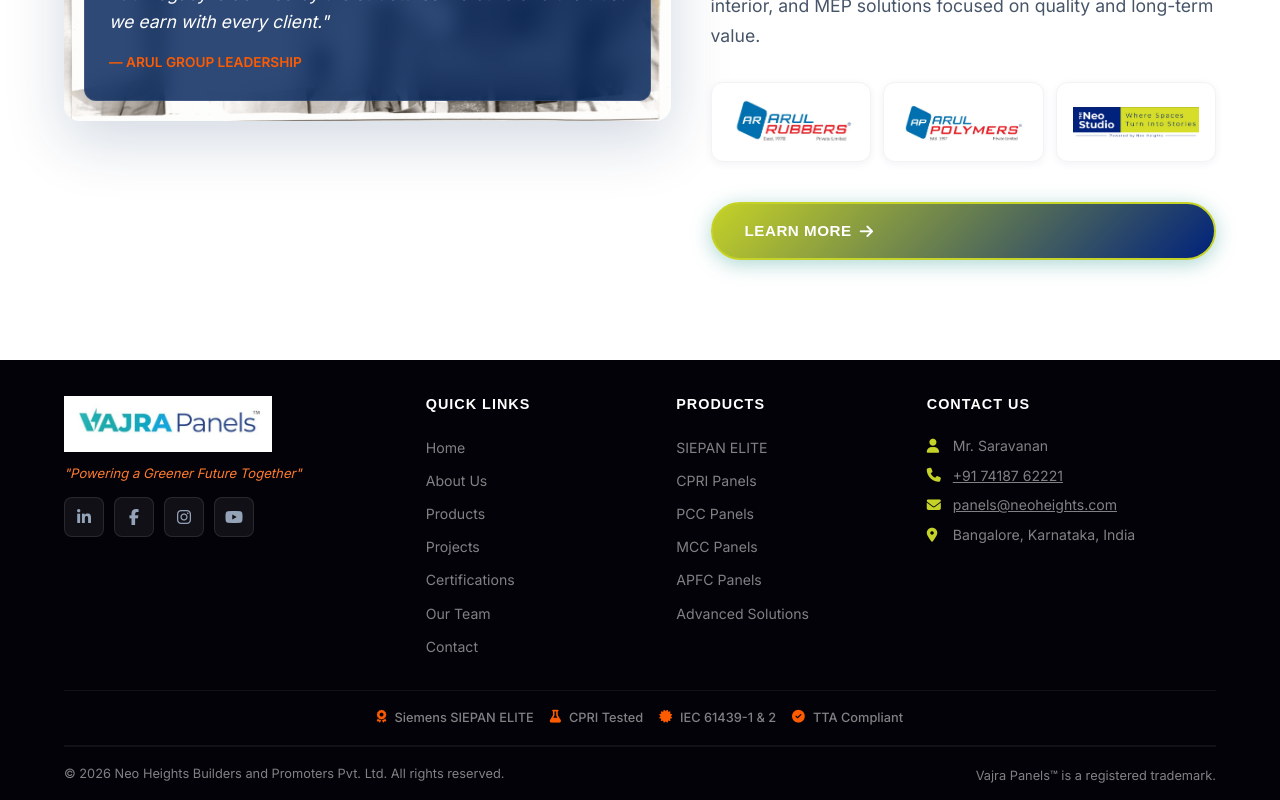
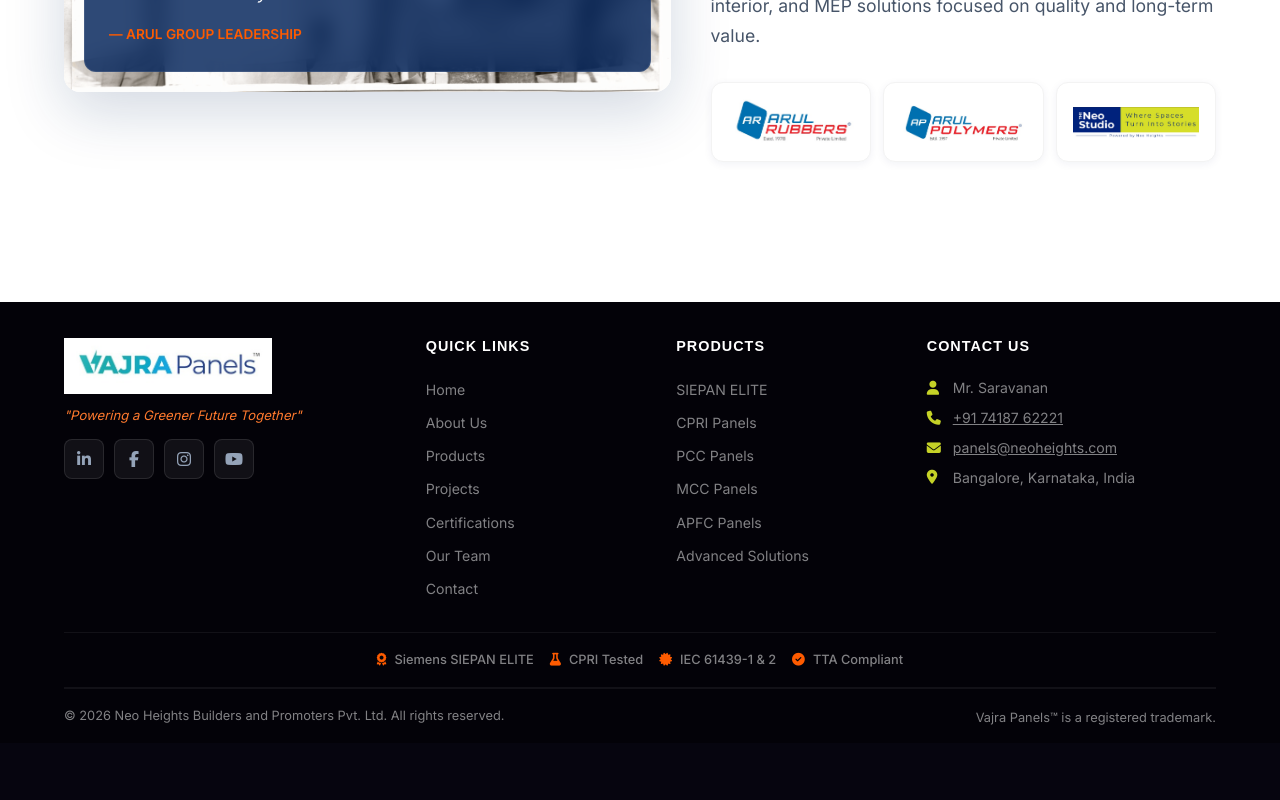
Before and after one commit to KiranReddyTR/vajrapanels, a React (Vite) app: page /team in a window 1280 px wide. Shown: the part 865-1665 px from the top of the page. After the commit the page ends 1608 px from the top, so only its background shows below. Built offline with nearby package versions, Linux system fonts and the light colour scheme; a web font is replaced by a local one.

Commit message:
Remove Learn More button from Team page

```diff
--- a/src/pages/Team.jsx
+++ b/src/pages/Team.jsx
@@ -56,7 +56,7 @@
                   <img src="/images/neo-studio-logo.png" alt="Neo Studio" className="legacy-brand-img" />
                 </div>
               </div>
-              <Link to="/contact" className="btn btn-primary">Learn More <i className="fas fa-arrow-right"></i></Link>
+
             </div>
           </div>
         </div>
```
